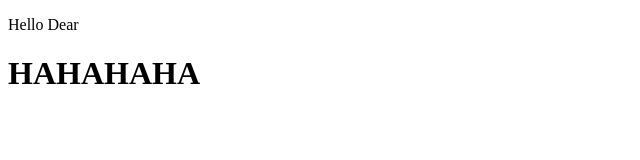
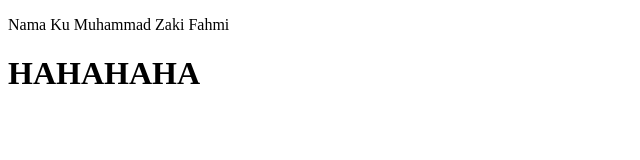
Before and after one commit to zakifahmii/latihan-git, a plain HTML site: page index.html in a window 1280 px wide. Shown: the whole page, without its empty margins (0-640 px from the left). Drawn offline with Linux system fonts and the light colour scheme.

Commit message:
revisi lagi

```diff
--- a/index.html
+++ b/index.html
@@ -8,7 +8,7 @@
 </head>
 
 <body>
-    <p>Hello Dear</p>
+    <p>Nama Ku Muhammad Zaki Fahmi</p>
     <h1>HAHAHAHA</h1>
 </body>
 
```
